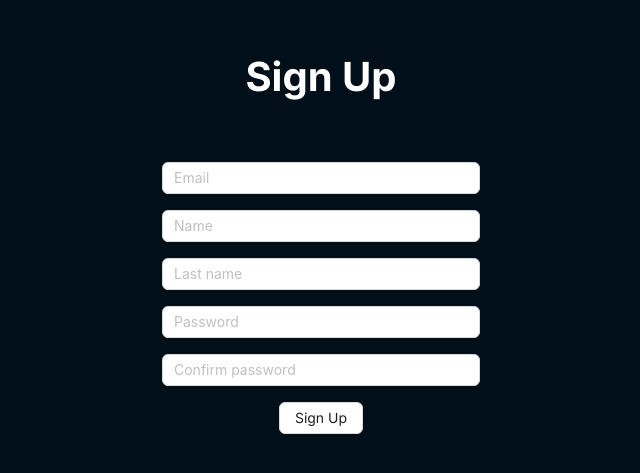
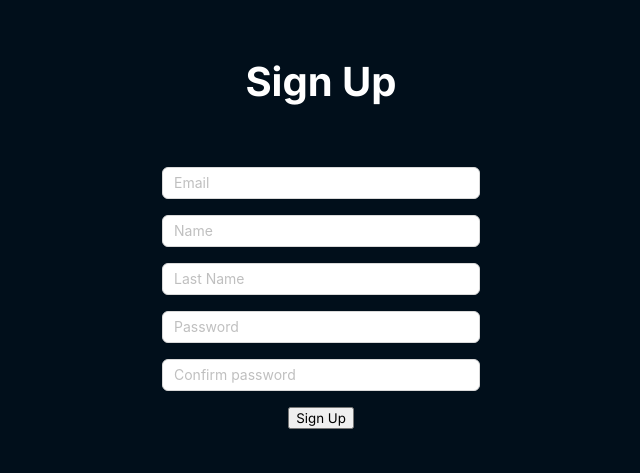
Before and after one commit to CurlyHairsBarbershop/Barbershop_Frontend, a React (Vite) app: page /signup in a window 1280 px wide. Shown: the part 137-610 px from the top of the page, without its empty margins (319-959 px from the left). Built offline with nearby package versions, Linux system fonts and the light colour scheme.

Commit message:
add form validation

```diff
--- a/src/components/LoginForm/LoginForm.tsx
+++ b/src/components/LoginForm/LoginForm.tsx
@@ -1,28 +1,39 @@
-import { FC, useState } from 'react';
-import { Button, Input, notification } from 'antd';
+import { FC } from 'react';
+import { Input, notification } from 'antd';
 import type { NotificationPlacement } from 'antd/es/notification/interface';
-import { useAppDispatch } from '../../store/hooks/hooks';
+import { useAppDispatch, useAppSelector } from '../../store/hooks/hooks';
 import { signIn } from '../../store/auth/asyncThunks';
 import { LoginFormWrapper, Wrapper } from './styled';
-import { PageTitle } from '../common/Texts/Texts';
+import { PageTitle, WhiteSecondaryText } from '../common/Texts/Texts';
 import { useNavigate } from 'react-router-dom';
-import { actions } from '../../store/auth/slice';
+import { Controller, useForm, SubmitHandler } from 'react-hook-form';
+import * as yup from 'yup';
+import { yupResolver } from '@hookform/resolvers/yup';
 
 interface LoginModel {
   email: string;
   password: string;
 }
 
+const schema = yup
+  .object({
+    email: yup.string().email().required('Please enter email!'),
+    password: yup
+      .string()
+      .min(6, 'Password min length is 5 symbols.')
+      .required('Please enter the password'),
+  })
+  .required();
+
 export const LoginForm: FC = () => {
   const dispatch = useAppDispatch();
+  const navigate = useNavigate();
+  const { handleSubmit, control } = useForm<LoginModel>({
+    resolver: yupResolver(schema),
+  });
+  const error = useAppSelector(state => state.auth.errorMessage);
+
   const [api, contextHolder] = notification.useNotification();
-  const navigate = useNavigate();
-
-  const [newUser, setNewUser] = useState<LoginModel>({
-    email: '',
-    password: '',
-  });
-
   const openNotification = (placement: NotificationPlacement) => {
     api.info({
       message: 'You have been logged in succesfully',
@@ -32,27 +43,16 @@ export const LoginForm: FC = () => {
     });
   };
 
-  const handleFieldChange = (
-    fieldName: string,
-    event: React.ChangeEvent<HTMLInputElement | HTMLTextAreaElement>,
-  ) => {
-    console.log(newUser);
-    setNewUser((prevUser) => {
-      return {
-        ...prevUser,
-        [fieldName]: event.target.value,
-      };
-    });
-  };
+  const onSubmit: SubmitHandler<LoginModel> = async (data) => {
+    const response = await dispatch(signIn(data));
 
-  const onSubmit = async () => {
-    await dispatch(signIn(newUser));
-    await dispatch(actions.setAuth(true));
     await openNotification('bottomRight');
 
+    if (!response?.error) {
       setTimeout(() => {
         navigate('/home');
       }, 2500);
+    }
   };
 
   return (
@@ -60,19 +60,29 @@ export const LoginForm: FC = () => {
       {contextHolder}
       <Wrapper>
         <PageTitle>Log in</PageTitle>
+        <form onSubmit={handleSubmit(onSubmit)}>
           <LoginFormWrapper>
-          <Input
-            placeholder="Email"
-            value={newUser.email}
-            onChange={(event) => handleFieldChange('email', event)}
+            <Controller
+              name="email"
+              control={control}
+              render={({ field, fieldState: { error } }) => (
+                <>
+                  {error && <p>{error?.message}</p>}
+                  <Input placeholder="Email" {...field} />
+                </>
+              )}
             />
-          <Input
-            placeholder="Password"
-            value={newUser.password}
-            onChange={(event) => handleFieldChange('password', event)}
+            <Controller
+              name="password"
+              control={control}
+              render={({ field }) => (
+                <Input.Password placeholder="Password" {...field} />
+              )}
             />
-          <Button onClick={onSubmit}>Log in</Button>
+            <button type="submit">Log in</button>
           </LoginFormWrapper>
+        </form>
+        <WhiteSecondaryText>{error}</WhiteSecondaryText>
       </Wrapper>
     </>
   );
--- a/src/components/RegisterForm/RegisterForm.tsx
+++ b/src/components/RegisterForm/RegisterForm.tsx
@@ -1,11 +1,14 @@
-import { FC, useState } from 'react';
-import { Button, Input, notification } from 'antd';
+import { FC } from 'react';
+import { Input, notification } from 'antd';
 import type { NotificationPlacement } from 'antd/es/notification/interface';
 import { useAppDispatch } from '../../store/hooks/hooks';
 import { signUp } from '../../store/auth/asyncThunks';
 import { RegisterFormWrapper, Wrapper } from './styled';
 import { PageTitle } from '../common/Texts/Texts';
 import { useNavigate } from 'react-router-dom';
+import { Controller, useForm, SubmitHandler } from 'react-hook-form';
+import { yupResolver } from '@hookform/resolvers/yup';
+import * as yup from 'yup';
 
 interface RegisterModel {
   email: string;
@@ -15,17 +18,28 @@ interface RegisterModel {
   confirmPassword: string;
 }
 
+const schema = yup
+  .object({
+    email: yup.string().email().required('Please enter email!'),
+    name: yup.string().required(),
+    lastName: yup.string().required(),
+    password: yup
+      .string()
+      .min(6, 'Password min length is 5 symbols.')
+      .required('Please enter the password'),
+    confirmPassword: yup
+      .string()
+      .min(6, 'Password min length is 5 symbols.')
+      .required('Please enter the password'),
+  })
+  .required();
+
 export const RegisterForm: FC = () => {
   const dispatch = useAppDispatch();
   const [api, contextHolder] = notification.useNotification();
   const navigate = useNavigate();
-
-  const [newUser, setNewUser] = useState<RegisterModel>({
-    email: '',
-    name: '',
-    lastName: '',
-    password: '',
-    confirmPassword: '',
+  const { handleSubmit, control } = useForm<RegisterModel>({
+    resolver: yupResolver(schema),
   });
 
   const openNotification = (placement: NotificationPlacement) => {
@@ -37,26 +51,15 @@ export const RegisterForm: FC = () => {
     });
   };
 
-  const handleFieldChange = (
-    fieldName: string,
-    event: React.ChangeEvent<HTMLInputElement | HTMLTextAreaElement>,
-  ) => {
-    console.log(newUser);
-    setNewUser((prevUser) => {
-      return {
-        ...prevUser,
-        [fieldName]: event.target.value,
-      };
-    });
-  };
-
-  const onSubmit = async () => {
-    await dispatch(signUp(newUser));
+  const onSubmit: SubmitHandler<RegisterModel> = async (data) => {
+    const response = await dispatch(signUp(data));
     await openNotification('bottomRight');
 
+    if (!response?.payload?.response?.data) {
       setTimeout(() => {
         navigate('/home');
       }, 2500);
+    }
   };
 
   return (
@@ -64,34 +67,47 @@ export const RegisterForm: FC = () => {
       {contextHolder}
       <Wrapper>
         <PageTitle>Sign Up</PageTitle>
+        <form onSubmit={handleSubmit(onSubmit)}>
           <RegisterFormWrapper>
-          <Input
-            placeholder="Email"
-            value={newUser.email}
-            onChange={(event) => handleFieldChange('email', event)}
+            <Controller
+              name="email"
+              control={control}
+              render={({ field }) => <Input placeholder="Email" {...field} />}
             />
-          <Input
-            placeholder="Name"
-            value={newUser.name}
-            onChange={(event) => handleFieldChange('name', event)}
+
+            <Controller
+              name="name"
+              control={control}
+              render={({ field }) => <Input placeholder="Name" {...field} />}
             />
-          <Input
-            placeholder="Last name"
-            value={newUser.lastName}
-            onChange={(event) => handleFieldChange('lastName', event)}
+
+            <Controller
+              name="lastName"
+              control={control}
+              render={({ field }) => (
+                <Input placeholder="Last Name" {...field} />
+              )}
             />
-          <Input
-            placeholder="Password"
-            value={newUser.password}
-            onChange={(event) => handleFieldChange('password', event)}
+
+            <Controller
+              name="password"
+              control={control}
+              render={({ field }) => (
+                <Input placeholder="Password" {...field} />
+              )}
             />
-          <Input
-            placeholder="Confirm password"
-            value={newUser.confirmPassword}
-            onChange={(event) => handleFieldChange('confirmPassword', event)}
+
+            <Controller
+              name="confirmPassword"
+              control={control}
+              render={({ field }) => (
+                <Input placeholder="Confirm password" {...field} />
+              )}
             />
-          <Button onClick={onSubmit}>Sign Up</Button>
+
+            <button type="submit">Sign Up</button>
           </RegisterFormWrapper>
+        </form>
       </Wrapper>
     </>
   );
--- a/src/store/auth/slice.ts
+++ b/src/store/auth/slice.ts
@@ -24,21 +24,31 @@ const slice = createSlice({
         state.isAuth = true;
 
         const token = action.payload?.token;
-        console.log(action);
 
         if (token) {
           setCookie('token', JSON.stringify(token));
         }
       })
+      .addCase(signUp.rejected, (state, action) => {
+        // eslint-disable-next-line indent, @typescript-eslint/ban-ts-comment
+        // @ts-ignore
+        state.errorMessage = action?.payload?.response.data;
+      })
       .addCase(signIn.fulfilled, (state, action) => {
+        state.errorMessage = '';
         state.user = action.payload.data.user;
         state.isAuth = true;
+
         const token = action.payload.data?.token;
-        console.log(action);
 
         if (token) {
           setCookie('token', JSON.stringify(token));
         }
+      })
+      .addCase(signIn.rejected, (state, action) => {
+        // eslint-disable-next-line indent, @typescript-eslint/ban-ts-comment
+        // @ts-ignore
+        state.errorMessage = action?.payload?.response?.data;
       })
       .addCase(getAccount.fulfilled, (state, action) => {
         state.user = action.payload;
```
Lines whose indentation alone changed are shown as unchanged.
